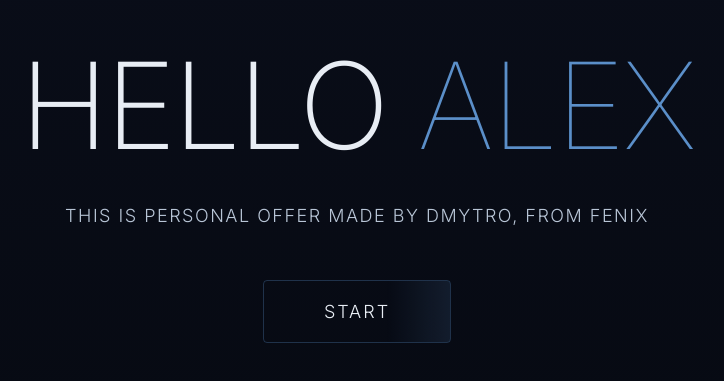
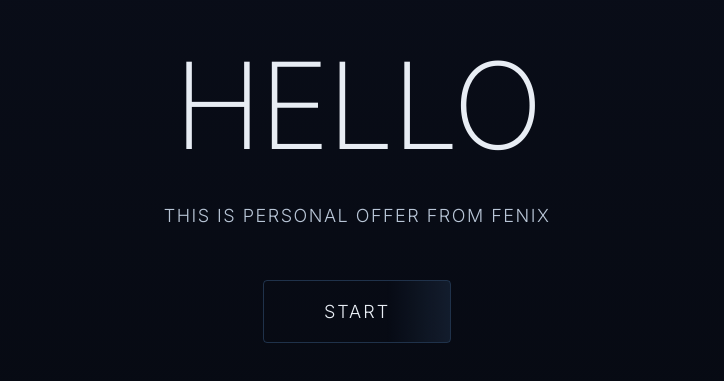
Before and after one commit to dvytvytskyi/fenix-youtube-landing-offer, a React (Vite) app: page / in a window 1280 px wide. Shown: the part 207-588 px from the top of the page, without its empty margins (283-1007 px from the left). Built offline with nearby package versions, Linux system fonts and the light colour scheme.

Commit message:
Remove client name from hero and simplify subtitle

```diff
--- a/src/components/HeroSection.jsx
+++ b/src/components/HeroSection.jsx
@@ -6,7 +6,7 @@ function HeroSection({ data, onButtonHover, onStartClick, isVisible }) {
     <section className={`hero-section ${!isVisible ? 'hidden' : ''}`}>
       <div className="hero-content">
         <h1 className="hero-greeting">
-          Hello <span className="hero-name">{data.clientName}</span>
+          Hello
         </h1>
         <p className="hero-subtitle">
           {data.subtitle}
--- a/src/structured.json
+++ b/src/structured.json
@@ -1,7 +1,7 @@
 {
   "hero": {
     "clientName": "Alex",
-    "subtitle": "THIS IS PERSONAL OFFER MADE BY DMYTRO, FROM FENIX"
+    "subtitle": "THIS IS PERSONAL OFFER FROM FENIX"
   },
   "stats": [
     {
```
